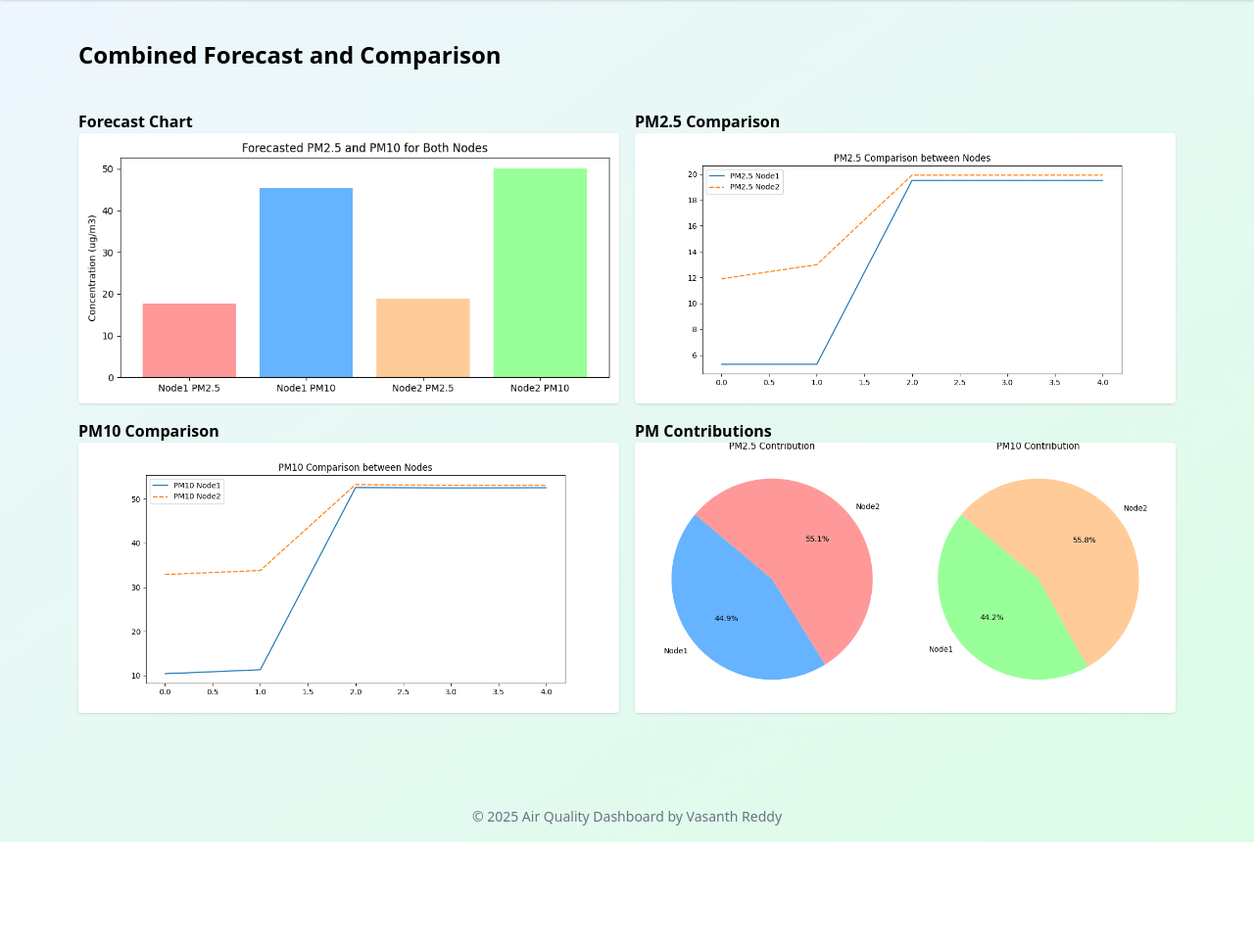
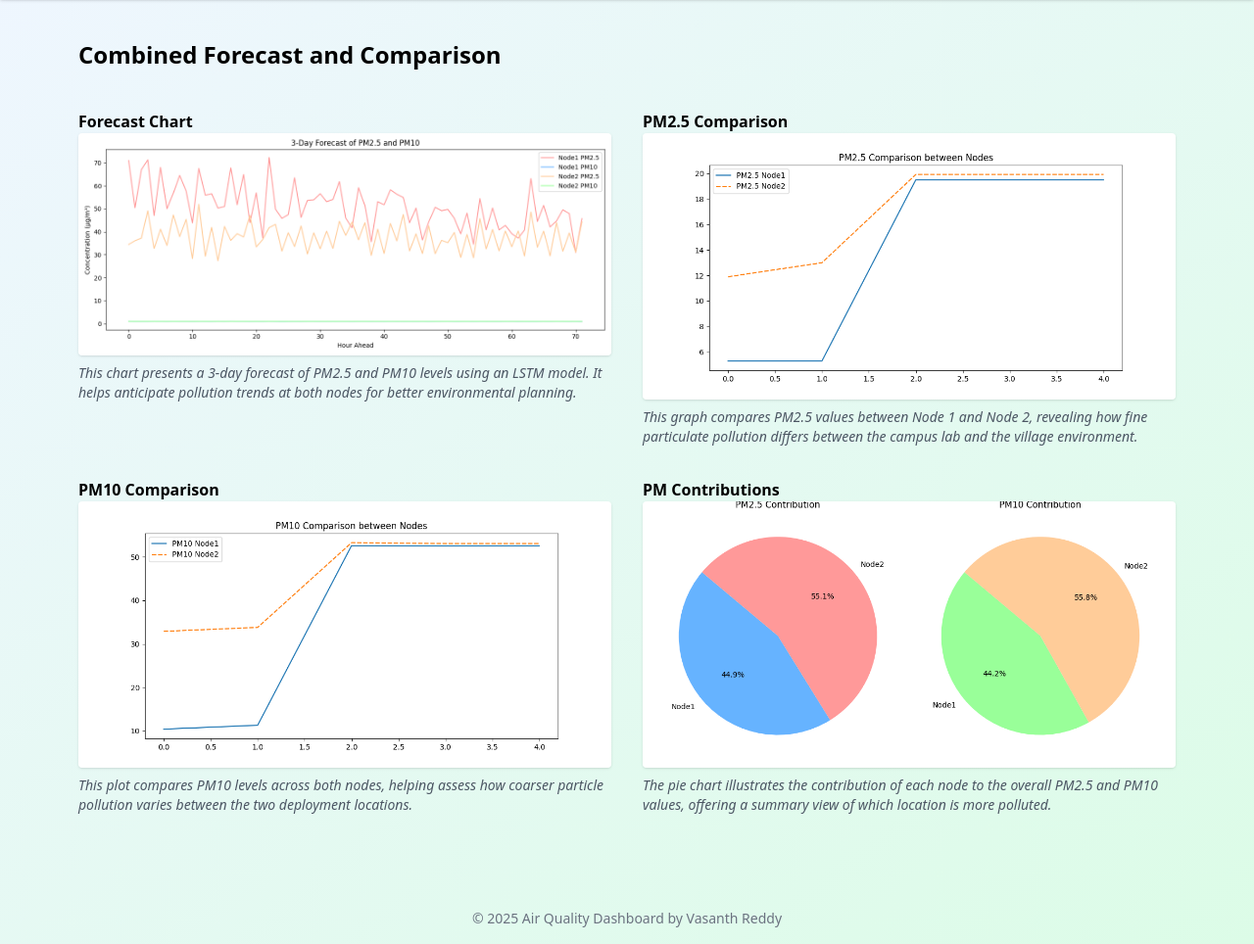
Before and after one commit to vasanth1344/ecoairsentinel, a Flask app: page /combined in a window 1280 px wide. Shown: the part 64-1028 px from the top of the page at 98% size. Before the commit the page ends 924 px from the top, so only its background shows below. Run offline with Flask 3, Linux system fonts and the light colour scheme; some libraries are stand-ins or nearby versions.

Commit message:
Update HTML templates with image explanations and deployment info

```diff
--- a/templates/combined.html
+++ b/templates/combined.html
@@ -1,23 +1,45 @@
 {% extends "base.html" %}
 {% block title %}Combined Outputs{% endblock %}
 {% block content %}
+
 <h1 class="text-2xl font-bold mb-4">Combined Forecast and Comparison</h1>
-<div class="grid grid-cols-1 md:grid-cols-2 gap-4">
+
+<div class="grid grid-cols-1 md:grid-cols-2 gap-8">
+  <!-- Forecast Chart -->
   <div>
     <h2 class="font-semibold">Forecast Chart</h2>
-    <img src="{{ url_for('static', filename='forecast.png') }}" class="rounded shadow">
+    <img src="{{ url_for('static', filename='forecast_3day.png') }}" class="rounded shadow">
+    <p class="text-sm text-gray-600 mt-2 italic">
+      This chart presents a 3-day forecast of PM2.5 and PM10 levels using an LSTM model. It helps anticipate pollution trends at both nodes for better environmental planning.
+    </p>
   </div>
+
+  <!-- PM2.5 Comparison -->
   <div>
     <h2 class="font-semibold">PM2.5 Comparison</h2>
     <img src="{{ url_for('static', filename='compare_pm25.png') }}" class="rounded shadow">
+    <p class="text-sm text-gray-600 mt-2 italic">
+      This graph compares PM2.5 values between Node 1 and Node 2, revealing how fine particulate pollution differs between the campus lab and the village environment.
+    </p>
   </div>
+
+  <!-- PM10 Comparison -->
   <div>
     <h2 class="font-semibold">PM10 Comparison</h2>
     <img src="{{ url_for('static', filename='compare_pm10.png') }}" class="rounded shadow">
+    <p class="text-sm text-gray-600 mt-2 italic">
+      This plot compares PM10 levels across both nodes, helping assess how coarser particle pollution varies between the two deployment locations.
+    </p>
   </div>
+
+  <!-- PM Contributions Pie Chart -->
   <div>
     <h2 class="font-semibold">PM Contributions</h2>
     <img src="{{ url_for('static', filename='contribution_pie.png') }}" class="rounded shadow">
+    <p class="text-sm text-gray-600 mt-2 italic">
+      The pie chart illustrates the contribution of each node to the overall PM2.5 and PM10 values, offering a summary view of which location is more polluted.
+    </p>
   </div>
 </div>
+
 {% endblock %}
```
Also changed, not shown: templates/index.html (+24 -0 lines), templates/node1.html (+20 -1 lines), templates/node2.html (+21 -1 lines).
